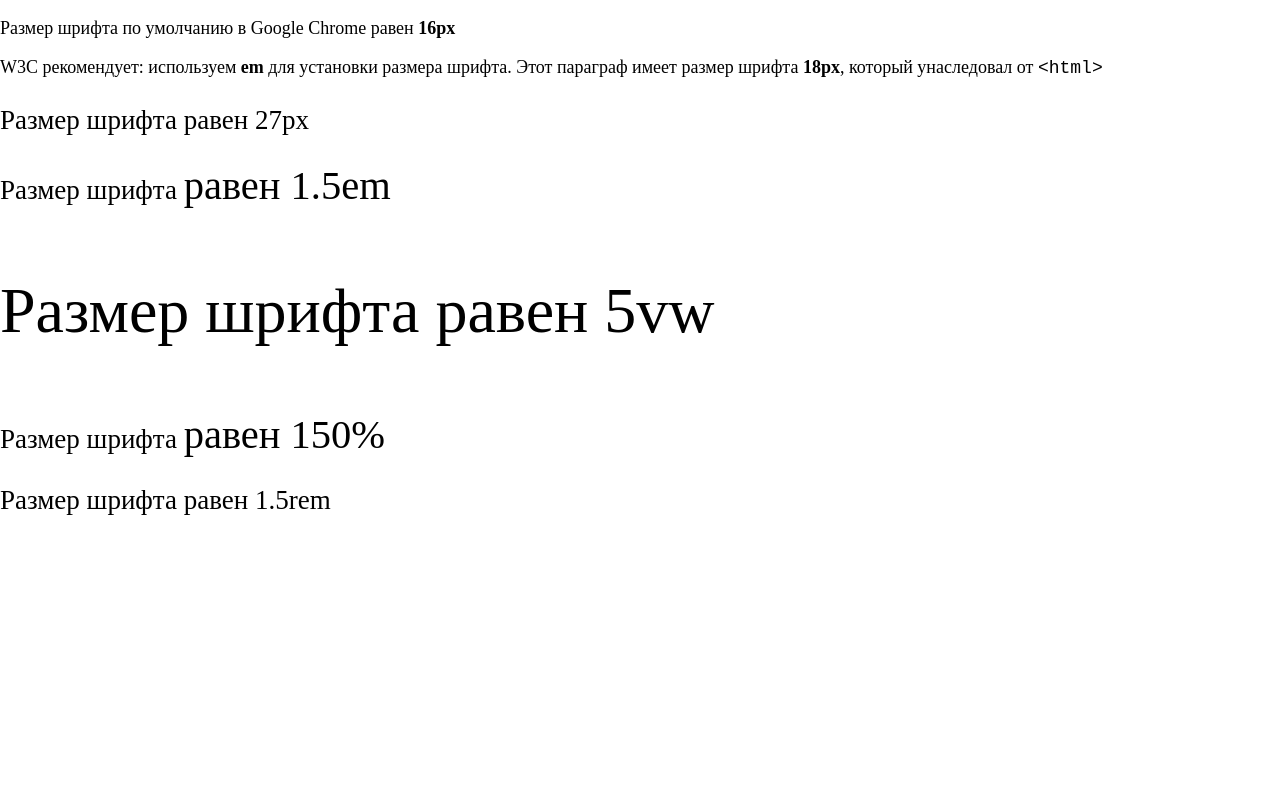
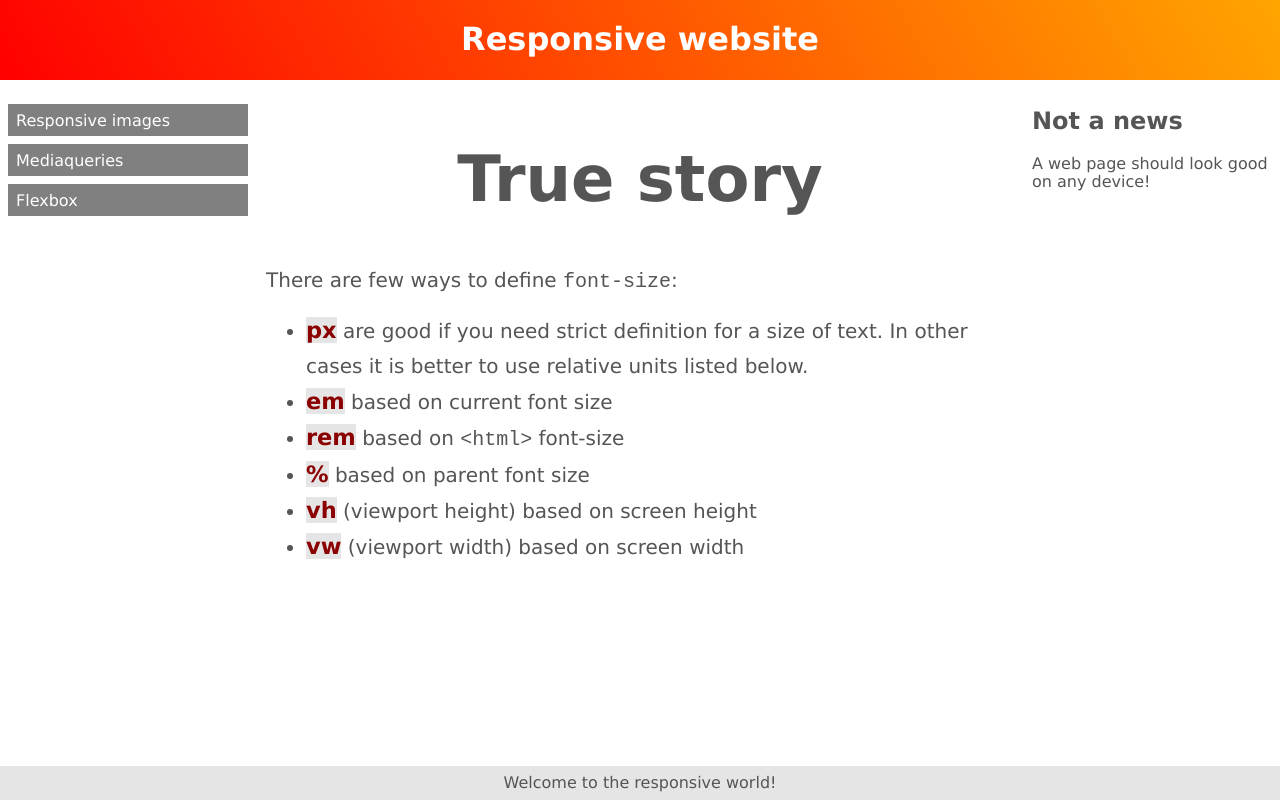
Before and after one commit to gon4aruk/Foundation, a plain HTML site: page index.html in a window 1280 px wide. Drawn offline with nearby package versions, Linux system fonts and the light colour scheme.

Commit message:
lwsson21.home

```diff
--- a/index.html
+++ b/index.html
@@ -2,32 +2,43 @@
 <html lang="en">
 
 <head>
-    <meta charset="UTF-8">
-    <meta name="viewport" content="width=device-width, initial-scale=1.0">
+    <meta name="viewport" content="width=device-width, initial-scale=1.0" />
     <link rel="stylesheet" href="https://cdnjs.cloudflare.com/ajax/libs/normalize/8.0.1/normalize.css" integrity="sha256-WAgYcAck1C1/zEl5sBl5cfyhxtLgKGdpI3oKyJffVRI=" crossorigin="anonymous" />
-    <link rel="stylesheet" href="styles.css">
-    <title>Responsive fonts</title>
+    <link rel="stylesheet" href="styles.css" />
 </head>
 
 <body>
-    <p>Размер шрифта по умолчанию в Google Chrome равен <b>16px</b></p>
-    <p>W3C рекомендует: используем <b>em</b> для установки размера шрифта. Этот параграф имеет размер шрифта
-        <b>18px</b>, который унаследовал от <code>&lt;html&gt;</code></p>
-    <p class="font-in-px">
-        Размер шрифта <span class="font-in-px">равен 27px</span>
-    </p>
-    <p class="font-in-em">
-        Размер шрифта <span class="font-in-em">равен 1.5em</span>
-    </p>
-    <p class="font-in-vw">
-        Размер шрифта <span class="font-in-vw">равен 5vw</span>
-    </p>
-    <p class="font-in-percents">
-        Размер шрифта <span class="font-in-percents">равен 150%</span>
-    </p>
-    <p class="font-in-rem">
-        Размер шрифта <span class="font-in-rem">равен 1.5rem</span>
-    </p>
+    <header class="header">
+        <h1>Responsive website</h1>
+    </header>
+    <main class="main">
+        <nav class="navigation">
+            <ul class="nav-list">
+                <li class="nav-list-item"><a class="nav-list-link" href="#">Responsive images</a></li>
+                <li class="nav-list-item"><a class="nav-list-link" href="#">Mediaqueries</a></li>
+                <li class="nav-list-item"><a class="nav-list-link" href="#">Flexbox</a></li>
+            </ul>
+        </nav>
+        <section class="section">
+            <h2 class="section__header">True story</h2>
+            <p>There are few ways to define <code>font-size</code>:</p>
+            <ul class="units-list">
+                <li>
+                    <span class="css-units">px</span> are good if you need strict definition for a size of text. In other cases it is better to use relative units listed below.
+                </li>
+                <li><span class="css-units">em</span> based on current font size</li>
+                <li><span class="css-units">rem</span> based on <code>&lt;html&gt;</code> font-size</li>
+                <li><span class="css-units">%</span> based on parent font size</li>
+                <li><span class="css-units">vh</span> (viewport height) based on screen height</li>
+                <li><span class="css-units">vw</span> (viewport width) based on screen width</li>
+            </ul>
+        </section>
+        <aside class="news">
+            <h2>Not a news</h2>
+            <p>A web page should look good on any device!</p>
+        </aside>
+    </main>
+    <footer class="footer">Welcome to the responsive world!</footer>
 </body>
 
 </html>
--- a/styles.css
+++ b/styles.css
@@ -1,23 +1,86 @@
-html {
-    font-size: 18px;
+* {
+    box-sizing: border-box;
 }
 
-.font-in-px {
-    font-size: 27px;
+html {
+    font-family: Verdana, Geneva, Tahoma, sans-serif;
+    color: #555;
+    font-size: 16px;
 }
 
-.font-in-em {
-    font-size: 1.5em;
+body {
+    display: flex;
+    flex-direction: column;
+    justify-content: space-between;
+    height: 100vh;
 }
 
-.font-in-vw {
-    font-size: 5vw;
+.main {
+    display: flex;
+    flex-grow: 1;
 }
 
-.font-in-percents {
-    font-size: 150%;
+.header {
+    text-align: center;
+    color: #fff;
+    background-image: linear-gradient(60deg, red, orange);
 }
 
-.font-in-rem {
-    font-size: 1.5rem;
+.navigation {
+    width: 20%;
+    padding: 0.5em;
 }
+
+.nav-list {
+    padding: 0;
+    list-style-type: none;
+}
+
+.nav-list-item {
+    background-color: #808080;
+    margin-bottom: 0.5em;
+    height: 2em;
+}
+
+.nav-list-item>.nav-list-link {
+    text-decoration: none;
+    color: #fff;
+    display: block;
+    padding: 0.5em;
+    overflow: hidden;
+    white-space: nowrap;
+    text-overflow: ellipsis;
+}
+
+.section {
+    width: 60%;
+    padding: 0.5em;
+    font-size: 1.25em;
+}
+
+.section__header {
+    font-size: 5vw;
+    text-align: center;
+}
+
+.units-list {
+    line-height: 1.75em;
+}
+
+.css-units {
+    color: #8b0000;
+    background-color: #e5e5e5;
+    font-size: 1.125em;
+    font-weight: 700;
+}
+
+.news {
+    width: 20%;
+    padding: 0.5em;
+}
+
+.footer {
+    background-color: #e5e5e5;
+    padding: 0.5em;
+    text-align: center;
+}
```
